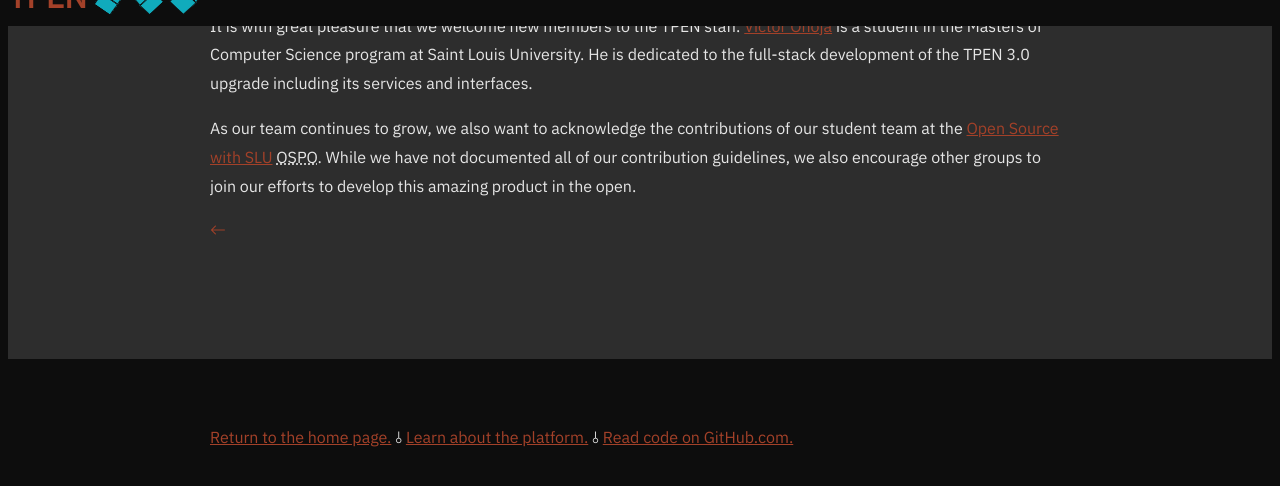
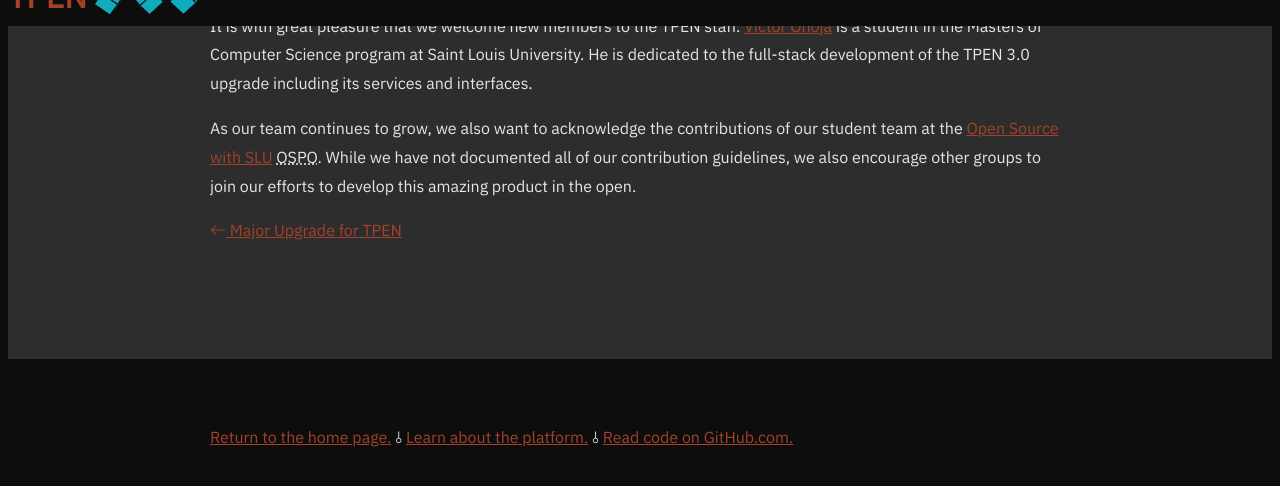
Before and after one commit to CenterForDigitalHumanities/TPEN3, a Jekyll site: the page built from _posts/2024-03-11-victor.md, in a window 1280 px wide and 900 px high, scrolled down 509 px, cut to the strip 40-526 px from the top of the window. Built offline with Jekyll 4.4.1, drawn with Linux system fonts in a browser that asks for light colours.

Commit message:
title missing

```diff
--- a/_layouts/post.html
+++ b/_layouts/post.html
@@ -51,7 +51,7 @@
     <p class="post-navigation">
       {% if page.previous %}
         <a href="{{ page.previous.url | absolute_url }}" class="prev-post">
-          <i class="bi-arrow-left"></i> {{ page.prev.title }}
+          <i class="bi-arrow-left"></i> {{ page.previous.title }}
         </a>
       {% endif %}
       {% if page.next %}
```
